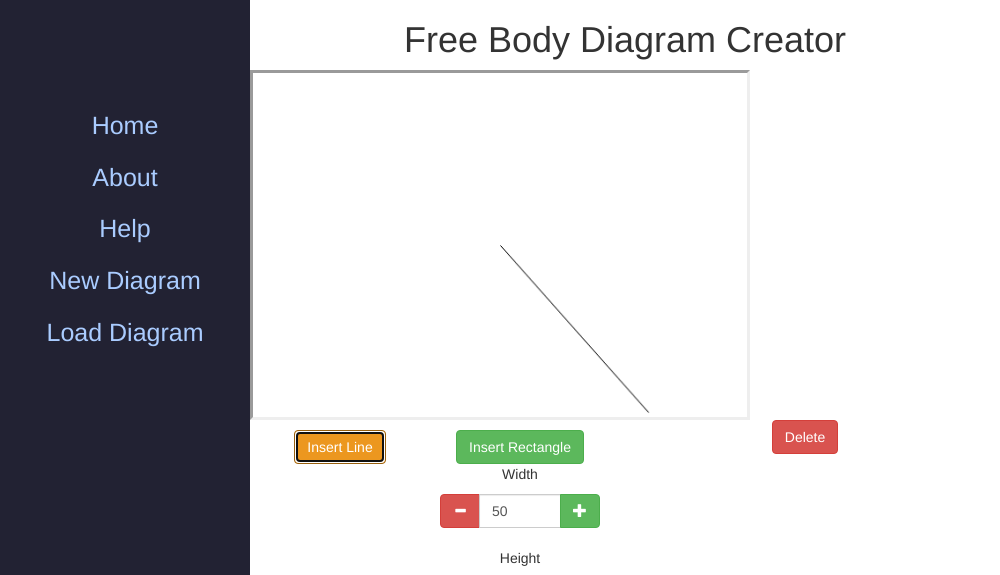
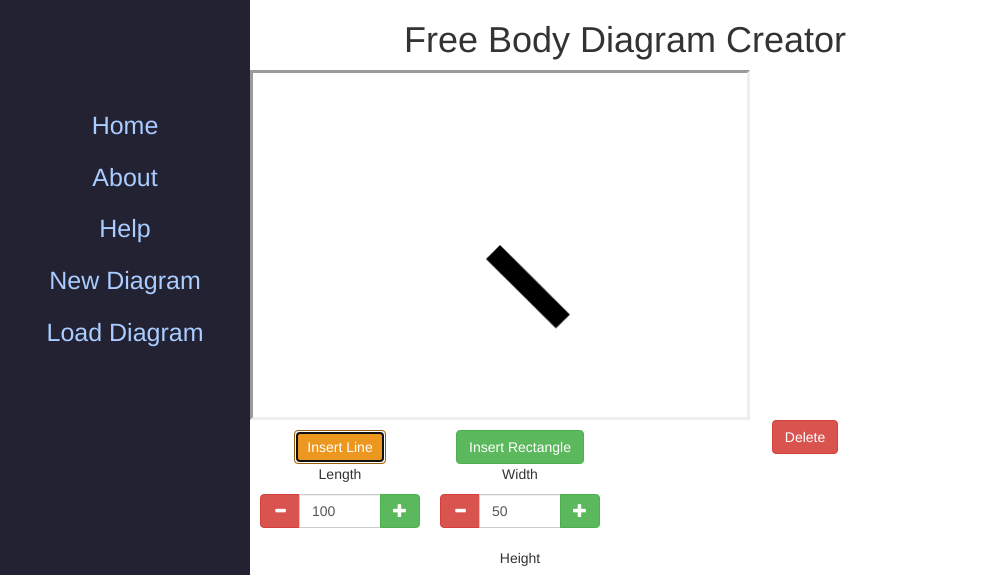
Before and after one commit to jordanridenour/Myo-Free-Body-Diagram-Editor, an Electron app: page html/newDiagram.html in a window 1000 px wide. Both pictures are taken after a click on the button "Insert Line". Shown: the top 575 px of the page. Drawn offline with Linux system fonts and the light colour scheme; no server answers.

Commit message:
Made it so that lines scale without changing stroke thickness. Also made it so that line length is reflected dynamically to the user when scaling the line with a mouse.

```diff
--- a/html/newDiagram.html
+++ b/html/newDiagram.html
@@ -28,6 +28,21 @@
         <div id = "line-settings">
             <div class="line-controls-coords">
                 <button type="button" class="btn btn-warning tabbed" id="l_confirm"> Insert Line</button>
+                <br/>
+                <p> Length </p>
+                <div class="input-group" id="l-input">
+                    <span class="input-group-btn">
+                        <button type="button" class="btn btn-danger btn-number tabbed" id="l_minus" data-type="minus" data-field="quant[1]">
+                            <span class="glyphicon glyphicon-minus"></span>
+                        </button>
+                    </span>
+                    <input type="text" name="quant[1]" class="form-control input-number" id="lineLengthInput" value="100" min="5" max="1000">
+                    <span class="input-group-btn">
+                        <button type="button" class="btn btn-success btn-number tabbed" id="l_plus" data-type="plus" data-field="quant[1]">
+                            <span class="glyphicon glyphicon-plus"></span>
+                        </button>
+                    </span>
+                </div>
             </div>
             <div class="line-controls-coords">
                 <button type="button" class="btn btn-success tabbed" id="r_confirm"> Insert Rectangle</button>
--- a/js/newDiagramDraw.js
+++ b/js/newDiagramDraw.js
@@ -1,27 +1,47 @@
 var canvas = new fabric.Canvas("fbdCanvas");
 var center = getCanvasCenter(canvas);
 
-var addRectButton = document.getElementById("r_confirm");
-var addLineButton = document.getElementById("l_confirm");
-var deleteButton  = document.getElementById("deleteButton");
+var addLineButton = $("#l_confirm");
+var addRectButton = $("#r_confirm");
+var deleteButton  = $("#deleteButton");
 
-var rectWidthInput  = document.getElementById("rectWidthInput");
-var rectHeightInput = document.getElementById("rectHeightInput");
+var lineDecreaseButton = $("#l_minus");
+var lineIncreaseButton = $("#l_plus");
 
-addRectButton.addEventListener("click", addRect);
-addLineButton.addEventListener("click", addLine);
-deleteButton.addEventListener("click", deleteSelected);
+var lineLengthInput = $("#lineLengthInput");
+var rectWidthInput  = $("#rectWidthInput");
+var rectHeightInput = $("#rectHeightInput");
 
-document.addEventListener("keyup", backspaceDelete);
+var imageInput = $(".def_img");
 
-$('.def_img').dblclick(function(e) {
+$(document).keyup(backspaceDelete);
+
+addRectButton.click(addRect);
+addLineButton.click(addLine);
+deleteButton.click(deleteSelected);
+
+// lineLengthInput.change(function() {
+//     var selectedObj = canvas.getActiveObject();
+//     if (selectedObj.customLine) {
+//         var length  = parseInt(lineLengthInput.value);
+//         selectedObj.setWidth(length);
+//     }
+// });
+
+imageInput.dblclick(function(e) {
     e.preventDefault();
     addImage(this);
 });
 
+canvas.on('selection:cleared', function() {
+    lineLengthInput.val(100);
+});
+
 function addRect() {
-    var width  = parseInt(rectWidthInput.value);
-    var height = parseInt(rectHeightInput.value);
+    var width  = parseInt(rectWidthInput.val());
+    var height = parseInt(rectHeightInput.val());
+    console.log(width);
+    console.log(height);
     var rect = new fabric.Rect({
         left: center.x,
         top: center.y,
@@ -33,12 +53,31 @@ function addRect() {
 }
 
 function addLine() {
-    var line = new fabric.Line([0, 0, 150, 170], {
+    var line = new fabric.Rect({
         left: center.x,
         top: center.y,
-        stroke: 'black',
+        fill: 'black',
+        lockScalingY: true,
+        width: 100,
+        height: 20,
+        angle: 45
     });
+    line.on('selected', function() {
+        updateLineInputVal(line);
+    });
+    line.on('scaling', function() {
+        updateLineInputVal(line);
+    });
+    line.on('modified', function() {
+        line.setHeight(20);
+    });
+    line.customLine = true;
     canvas.add(line);
+}
+
+function updateLineInputVal(line) {
+    var width = line.getWidth();
+    lineLengthInput.val(width);
 }
 
 function addImage(img) {
```
